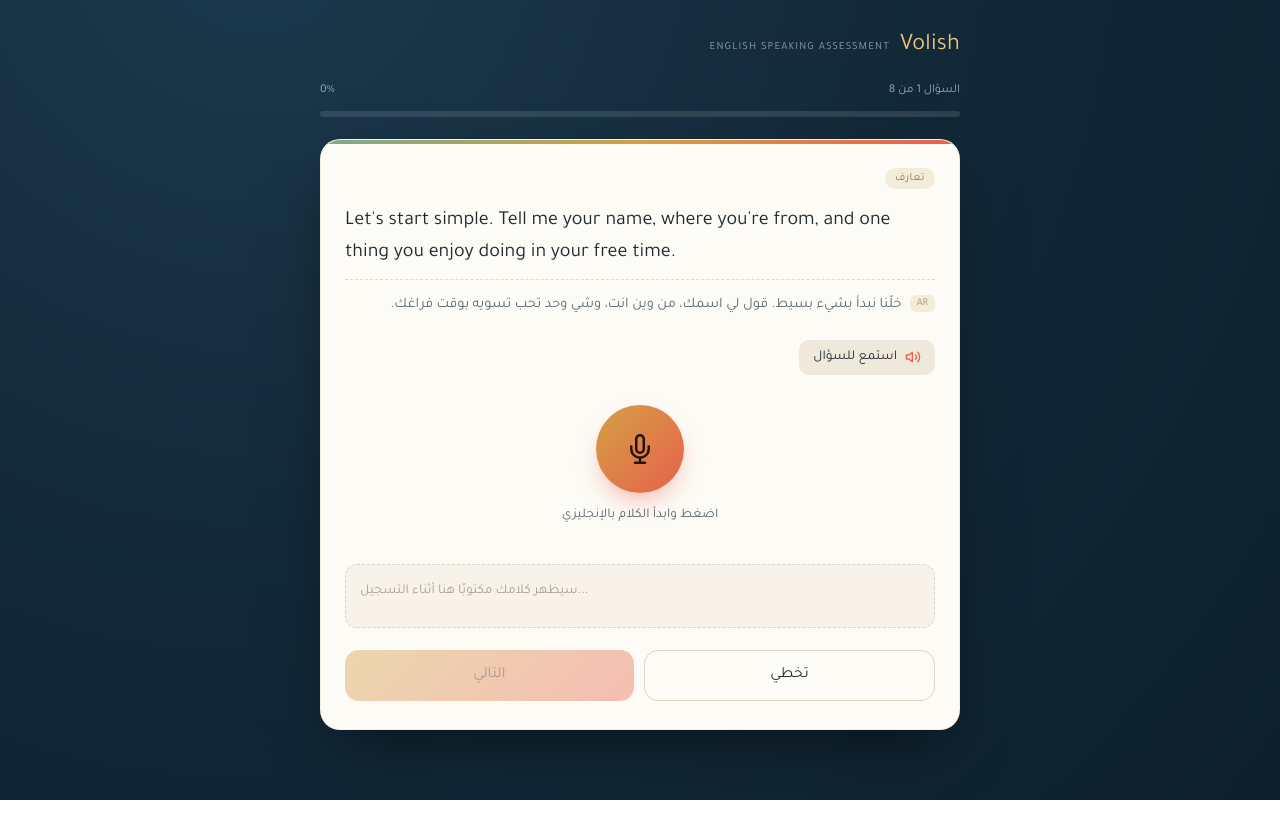
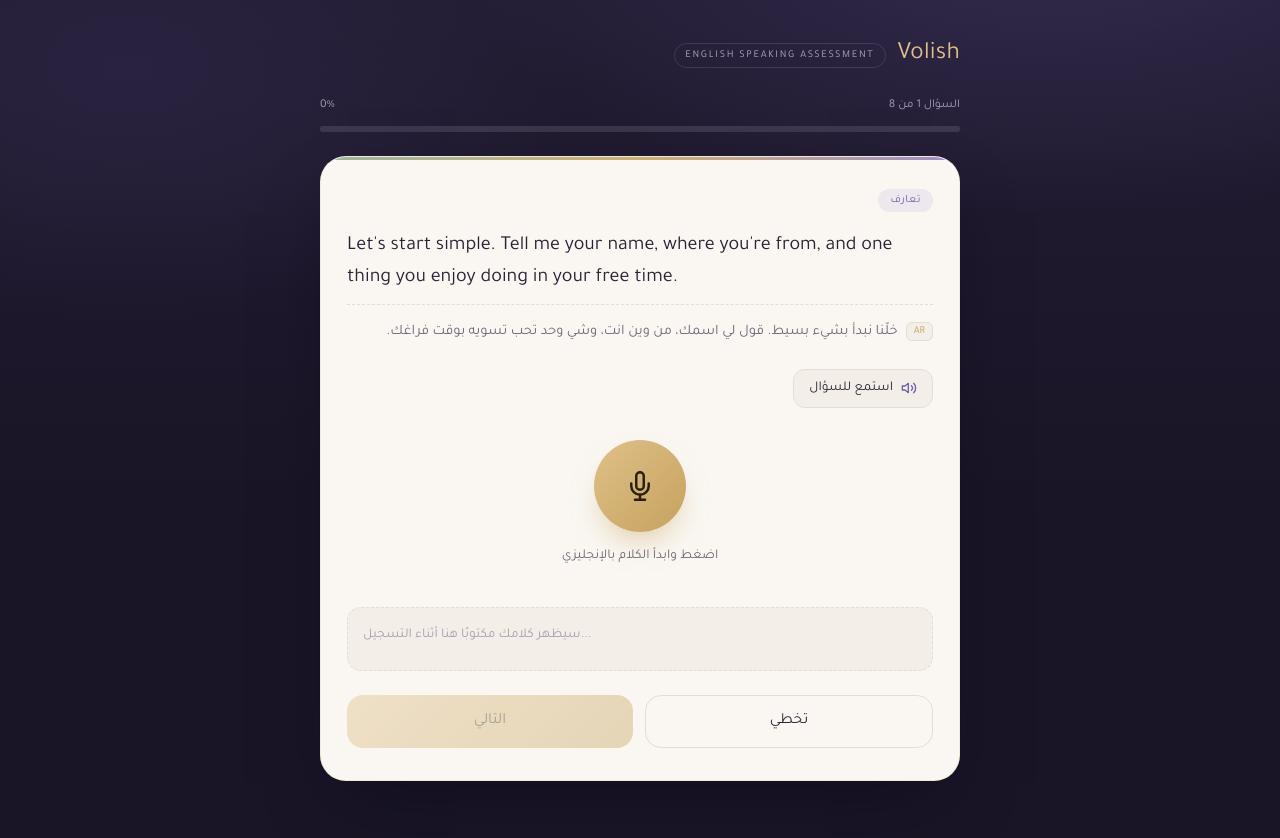
Before and after one commit to zyadfalmutiri-cmd/Volish, a website: page index.html in a window 1280 px wide. Both pictures are taken after a click on the button "ابدأ الاختبار". Before the commit the page ends 800 px from the top, so only its background shows below. Drawn offline with Linux system fonts and the light colour scheme; a web font is replaced by a local one.

Commit message:
Update index.html

```diff
--- a/index.html
+++ b/index.html
@@ -60,17 +60,25 @@
   }
 
   :root{
-    --bg-1:#0D1F2C;
-    --bg-2:#132A3A;
-    --card:#FDFBF6;
-    --ink:#1F2A33;
-    --ink-muted:#5B6B73;
-    --gold:#D4A144;
-    --gold-soft:#E9C275;
-    --coral:#E8604C;
-    --sage:#7FA98A;
-    --offwhite:#F2EEE6;
-    --line:rgba(242,238,230,0.14);
+    /* ===== Volish — Quiet Luxury palette ===== */
+    --bg-1:#191526;        /* deep plum-ink */
+    --bg-2:#221C33;        /* plum */
+    --bg-glow:#332B4D;      /* soft violet glow */
+    --card:#FAF7F2;         /* warm porcelain */
+    --card-tint:#F3EFE8;    /* porcelain tint for insets */
+    --card-tint-2:#EDE8DF;  /* deeper porcelain */
+    --ink:#282234;          /* near-plum ink */
+    --ink-muted:#6E6678;    /* muted ink */
+    --gold:#C6A25E;         /* champagne gold */
+    --gold-soft:#DFC088;    /* soft champagne */
+    --violet:#8B7BC0;       /* calm lavender accent */
+    --violet-deep:#6E5EA6;  /* deeper lavender */
+    --sage:#89A992;         /* calm sage (positive) */
+    --rose:#B57C86;         /* muted dusty rose (attention) */
+    --offwhite:#EFEBF3;     /* light text on dark bg */
+    --muted-on-dark:#A79FB8;/* muted text on dark bg */
+    --line:rgba(239,235,243,0.12);
+    --line-warm:#E4DDD1;    /* hairline on porcelain */
 
     --f-display:'iStoriaHeavy','iStoriaBold','Tajawal',sans-serif;
     --f-heading:'iStoriaBold','iStoriaSemiBold','Tajawal',sans-serif;
@@ -79,124 +87,133 @@
     --f-thin:'iStoriaThin','Tajawal',sans-serif;
   }
   *{box-sizing:border-box;}
-  html,body{margin:0;padding:0;}
+  html,body{margin:0;padding:0;background:var(--bg-1);}
   body{
-    background:radial-gradient(circle at 20% -10%, #1B3A4E 0%, var(--bg-2) 45%, var(--bg-1) 100%);
+    background:
+      radial-gradient(1100px 520px at 82% -8%, var(--bg-glow) 0%, rgba(51,43,77,0) 55%),
+      radial-gradient(900px 500px at 10% 8%, #2A2340 0%, rgba(42,35,64,0) 50%),
+      linear-gradient(180deg, var(--bg-2) 0%, var(--bg-1) 60%);
     min-height:100vh;
     font-family:var(--f-body);
     color:var(--offwhite);
     display:flex;
     justify-content:center;
-    padding:32px 16px 60px;
+    padding:40px 18px 72px;
   }
   .app{width:100%;max-width:640px;}
-  .brand{display:flex;align-items:baseline;gap:10px;margin-bottom:22px;}
-  .brand-mark{font-family:var(--f-display);font-size:24px;color:var(--gold-soft);letter-spacing:.01em;direction:ltr;}
-  .brand-tag{font-family:var(--f-thin);font-size:11px;letter-spacing:.1em;color:#8496A0;text-transform:uppercase;direction:ltr;}
+  .brand{display:flex;align-items:center;gap:12px;margin-bottom:28px;}
+  .brand-mark{font-family:var(--f-display);font-size:25px;color:var(--gold-soft);letter-spacing:.01em;direction:ltr;}
+  .brand-tag{
+    font-family:var(--f-thin);font-size:10.5px;letter-spacing:.16em;color:var(--muted-on-dark);
+    text-transform:uppercase;direction:ltr;padding:5px 10px;border:1px solid var(--line);border-radius:99px;
+  }
 
   .eyebrow{
     font-family:var(--f-thin);
     font-size:12.5px;
-    letter-spacing:.1em;
+    letter-spacing:.12em;
     color:var(--gold-soft);
-    margin-bottom:6px;
-    display:flex;align-items:center;gap:8px;
+    margin-bottom:8px;
+    display:flex;align-items:center;gap:9px;
   }
-  .eyebrow::before{content:'';width:8px;height:8px;border-radius:50%;background:var(--coral);box-shadow:0 0 0 4px rgba(232,96,76,0.18);}
+  .eyebrow::before{content:'';width:7px;height:7px;border-radius:50%;background:var(--violet);box-shadow:0 0 0 4px rgba(139,123,192,0.2);}
   h1{
     font-family:var(--f-heading);
     font-weight:400;
-    font-size:27px;
-    margin:0 0 10px;
+    font-size:29px;
+    margin:0 0 12px;
     color:var(--offwhite);
     line-height:1.4;
+    letter-spacing:.005em;
   }
-  .sub{font-family:var(--f-body);color:#B9C4C9;font-size:15px;line-height:2;margin:0 0 26px;}
+  .sub{font-family:var(--f-body);color:var(--muted-on-dark);font-size:15px;line-height:2;margin:0 0 30px;}
   .card{
     background:var(--card);
     color:var(--ink);
-    border-radius:20px;
-    padding:28px 24px;
-    box-shadow:0 24px 60px -20px rgba(0,0,0,0.55);
+    border-radius:26px;
+    padding:32px 26px;
+    box-shadow:0 30px 70px -28px rgba(12,8,26,0.7), 0 2px 0 rgba(255,255,255,0.6) inset;
     position:relative;
     overflow:hidden;
-    border:1px solid rgba(212,161,68,0.15);
+    border:1px solid rgba(198,162,94,0.16);
   }
   .card::before{
-    content:'';position:absolute;top:0;right:0;left:0;height:4px;
-    background:linear-gradient(90deg,var(--sage),var(--gold),var(--coral));
+    content:'';position:absolute;top:0;right:0;left:0;height:3px;
+    background:linear-gradient(90deg,var(--sage),var(--gold),var(--violet));
+    opacity:.85;
   }
 
   /* ---------- Intro screen ---------- */
-  .feature-list{list-style:none;padding:0;margin:20px 0 26px;display:flex;flex-direction:column;gap:14px;}
-  .feature-list li{display:flex;align-items:flex-start;gap:12px;font-family:var(--f-body);font-size:14.5px;line-height:1.8;color:var(--ink-muted);}
+  .feature-list{list-style:none;padding:0;margin:22px 0 28px;display:flex;flex-direction:column;gap:16px;}
+  .feature-list li{display:flex;align-items:flex-start;gap:13px;font-family:var(--f-body);font-size:14.5px;line-height:1.8;color:var(--ink-muted);}
   .feature-list .dot{
-    flex:none;width:26px;height:26px;border-radius:8px;
+    flex:none;width:28px;height:28px;border-radius:9px;
     display:flex;align-items:center;justify-content:center;
     font-family:var(--f-semibold);font-size:12px;
-    background:#EFE9DC;color:var(--ink);margin-top:1px;
+    background:var(--card-tint);color:var(--gold);border:1px solid var(--line-warm);margin-top:1px;
   }
   .btn{
     appearance:none;border:none;cursor:pointer;
     font-family:var(--f-semibold);font-size:15.5px;
-    padding:15px 22px;border-radius:14px;
-    background:linear-gradient(135deg,var(--gold),var(--coral));
-    color:#241408;width:100%;
-    box-shadow:0 10px 24px -8px rgba(232,96,76,0.55);
-    transition:transform .15s ease, box-shadow .15s ease;
+    padding:16px 22px;border-radius:16px;min-height:52px;
+    background:linear-gradient(135deg,var(--gold-soft),var(--gold));
+    color:#2A2010;width:100%;
+    box-shadow:0 14px 30px -12px rgba(198,162,94,0.6);
+    transition:transform .15s ease, box-shadow .15s ease, filter .15s ease;
     display:inline-flex;align-items:center;justify-content:center;gap:8px;
   }
-  .btn:hover{transform:translateY(-1px);box-shadow:0 14px 28px -8px rgba(232,96,76,0.6);}
+  .btn:hover{transform:translateY(-1px);box-shadow:0 18px 34px -12px rgba(198,162,94,0.7);filter:brightness(1.02);}
   .btn:active{transform:translateY(0);}
   .btn.secondary{
-    background:transparent;color:var(--ink);border:1.5px solid #DED5C2;
+    background:transparent;color:var(--ink);border:1.5px solid var(--line-warm);
     box-shadow:none;font-family:var(--f-body);
   }
+  .btn.secondary:hover{background:var(--card-tint);box-shadow:none;filter:none;}
   .btn:disabled{opacity:.4;cursor:not-allowed;transform:none;box-shadow:none;}
-  .mic-note{font-family:var(--f-thin);font-size:12.5px;color:var(--ink-muted);text-align:center;margin-top:14px;line-height:1.8;}
+  .mic-note{font-family:var(--f-thin);font-size:12.5px;color:var(--ink-muted);text-align:center;margin-top:16px;line-height:1.8;}
 
   /* ---------- Progress ---------- */
-  .progress-wrap{display:flex;align-items:center;justify-content:space-between;margin-bottom:14px;font-family:var(--f-thin);font-size:12px;color:#9BAAB1;}
-  .progress-bar{height:6px;border-radius:99px;background:rgba(242,238,230,0.12);overflow:hidden;margin-bottom:22px;}
-  .progress-fill{height:100%;background:linear-gradient(90deg,var(--sage),var(--gold));transition:width .5s ease;}
+  .progress-wrap{display:flex;align-items:center;justify-content:space-between;margin-bottom:14px;font-family:var(--f-thin);font-size:12px;color:var(--muted-on-dark);}
+  .progress-bar{height:6px;border-radius:99px;background:rgba(239,235,243,0.12);overflow:hidden;margin-bottom:24px;}
+  .progress-fill{height:100%;background:linear-gradient(90deg,var(--violet),var(--gold));transition:width .5s ease;}
 
   /* ---------- Question card ---------- */
   .qtag{
     display:inline-flex;align-items:center;gap:6px;
-    font-family:var(--f-semibold);font-size:11px;letter-spacing:.04em;
-    color:#8C7B4E;background:#F3ECD9;padding:4px 10px;border-radius:99px;margin-bottom:16px;
+    font-family:var(--f-semibold);font-size:11px;letter-spacing:.05em;
+    color:var(--violet-deep);background:rgba(139,123,192,0.12);padding:5px 12px;border-radius:99px;margin-bottom:18px;
   }
   .question-en{
     font-family:var(--f-body);font-size:20px;line-height:1.6;color:var(--ink);
     direction:ltr;text-align:left;margin:0 0 10px;
   }
-  .question-ar-wrap{display:flex;align-items:flex-start;gap:8px;margin:0 0 20px;padding-top:12px;border-top:1px dashed #E3DBC9;}
+  .question-ar-wrap{display:flex;align-items:flex-start;gap:8px;margin:0 0 22px;padding-top:14px;border-top:1px dashed var(--line-warm);}
   .ar-badge{
-    flex:none;font-family:var(--f-thin);font-size:10.5px;color:#A8996B;
-    background:#F3ECD9;border-radius:6px;padding:2px 7px;margin-top:3px;
+    flex:none;font-family:var(--f-thin);font-size:10.5px;color:var(--gold);
+    background:var(--card-tint);border:1px solid var(--line-warm);border-radius:6px;padding:2px 7px;margin-top:3px;
   }
   .question-ar{font-family:var(--f-body);font-size:14.5px;line-height:1.9;color:var(--ink-muted);margin:0;}
 
-  .question-img{width:100%;border-radius:14px;margin-bottom:18px;display:block;object-fit:cover;max-height:250px;}
+  .question-img{width:100%;border-radius:16px;margin-bottom:20px;display:block;object-fit:cover;max-height:250px;}
   .listen-btn{
     display:inline-flex;align-items:center;gap:8px;
-    background:#EFE9DC;border:none;border-radius:10px;padding:9px 14px;
+    background:var(--card-tint);border:1px solid var(--line-warm);border-radius:12px;padding:10px 15px;
     font-family:var(--f-semibold);font-size:13.5px;color:var(--ink);
-    cursor:pointer;margin-bottom:22px;
+    cursor:pointer;margin-bottom:24px;transition:background .15s ease;
   }
-  .listen-btn:hover{background:#E7DFCC;}
-  .listen-btn svg{color:var(--coral);}
+  .listen-btn:hover{background:var(--card-tint-2);}
+  .listen-btn svg{color:var(--violet-deep);}
 
   .rec-zone{display:flex;flex-direction:column;align-items:center;padding:8px 0 4px;}
   .mic-btn{
-    position:relative;width:88px;height:88px;border-radius:50%;border:none;cursor:pointer;
-    background:linear-gradient(135deg,var(--gold),var(--coral));
-    display:flex;align-items:center;justify-content:center;color:#241408;
-    box-shadow:0 12px 26px -8px rgba(232,96,76,0.5);
+    position:relative;width:92px;height:92px;border-radius:50%;border:none;cursor:pointer;
+    background:linear-gradient(135deg,var(--gold-soft),var(--gold));
+    display:flex;align-items:center;justify-content:center;color:#2A2010;
+    box-shadow:0 16px 30px -10px rgba(198,162,94,0.55);
   }
-  .mic-btn.recording{background:linear-gradient(135deg,var(--coral),#B93E2F);color:#FDFBF6;}
+  .mic-btn.recording{background:linear-gradient(135deg,var(--violet),var(--violet-deep));color:#FBF9FF;box-shadow:0 16px 30px -10px rgba(110,94,166,0.6);}
   .mic-btn .ring{
-    position:absolute;inset:-10px;border-radius:50%;border:2px solid var(--coral);
+    position:absolute;inset:-10px;border-radius:50%;border:2px solid var(--violet);
     opacity:0;
   }
   .mic-btn.recording .ring{animation:pulse 1.6s ease-out infinite;}
@@ -206,26 +223,26 @@
     0%{opacity:.55;transform:scale(1);}
     100%{opacity:0;transform:scale(1.55);}
   }
-  .mic-label{margin-top:14px;font-family:var(--f-body);font-size:13.5px;color:var(--ink-muted);}
-  .timer{font-family:var(--f-thin);font-size:13px;color:var(--coral);margin-top:4px;min-height:18px;}
+  .mic-label{margin-top:16px;font-family:var(--f-body);font-size:13.5px;color:var(--ink-muted);}
+  .timer{font-family:var(--f-thin);font-size:13px;color:var(--violet-deep);margin-top:4px;min-height:18px;}
 
   .live-transcript{
-    width:100%;margin-top:18px;min-height:64px;
-    background:#F7F3EA;border:1.5px dashed #DED5C2;border-radius:12px;
-    padding:14px;font-family:var(--f-body);font-size:13.5px;
+    width:100%;margin-top:20px;min-height:64px;
+    background:var(--card-tint);border:1.5px dashed var(--line-warm);border-radius:14px;
+    padding:15px;font-family:var(--f-body);font-size:13.5px;
     color:var(--ink);direction:ltr;text-align:left;line-height:1.8;white-space:pre-wrap;
   }
-  .live-transcript.empty{color:#A8A196;}
-  .row-btns{display:flex;gap:10px;margin-top:18px;}
+  .live-transcript.empty{color:#A79FB0;}
+  .row-btns{display:flex;gap:12px;margin-top:20px;}
   .row-btns .btn{width:auto;flex:1;}
   .warn{
-    background:#FBEFE8;border:1px solid #EAD2C2;color:#8A4E2E;
-    font-family:var(--f-body);font-size:12.5px;padding:12px 14px;border-radius:10px;margin-bottom:16px;line-height:1.8;
+    background:rgba(181,124,134,0.1);border:1px solid rgba(181,124,134,0.35);color:#8C4E5A;
+    font-family:var(--f-body);font-size:12.5px;padding:13px 15px;border-radius:12px;margin-bottom:16px;line-height:1.8;
   }
 
   /* ---------- Loading / results ---------- */
   .loading-wrap{display:flex;flex-direction:column;align-items:center;padding:30px 10px;}
-  .spinner{width:54px;height:54px;border-radius:50%;border:4px solid #EFE9DC;border-top-color:var(--coral);animation:spin 1s linear infinite;margin-bottom:18px;}
+  .spinner{width:54px;height:54px;border-radius:50%;border:4px solid var(--card-tint-2);border-top-color:var(--violet);animation:spin 1s linear infinite;margin-bottom:18px;}
   @keyframes spin{to{transform:rotate(360deg);}}
   .loading-wrap p{font-family:var(--f-body);font-size:14px;color:var(--ink-muted);}
 
@@ -233,12 +250,12 @@
   .gauge{
     width:260px;height:132px;border-radius:130px 130px 4px 4px;position:relative;overflow:hidden;
     background:conic-gradient(from 270deg at 50% 100%,
-      #6E9FB0 0deg, #6E9FB0 30deg,
-      #7FA98A 30deg, #7FA98A 60deg,
-      #C9B25A 60deg, #C9B25A 90deg,
-      #D4A144 90deg, #D4A144 120deg,
-      #DE7B4B 120deg, #DE7B4B 150deg,
-      #E8604C 150deg, #E8604C 180deg);
+      #7FA0C4 0deg, #7FA0C4 30deg,
+      #89A992 30deg, #89A992 60deg,
+      #C9B888 60deg, #C9B888 90deg,
+      #C6A25E 90deg, #C6A25E 120deg,
+      #A98FC0 120deg, #A98FC0 150deg,
+      #6E5EA6 150deg, #6E5EA6 180deg);
   }
   .gauge::after{
     content:'';position:absolute;left:50%;bottom:0;width:190px;height:96px;
@@ -251,26 +268,26 @@
   }
   .needle::after{content:'';position:absolute;bottom:-7px;left:50%;transform:translateX(-50%);width:14px;height:14px;background:var(--ink);border-radius:50%;}
   .gauge-labels{display:flex;justify-content:space-between;width:260px;margin-top:6px;font-family:var(--f-thin);font-size:10.5px;color:var(--ink-muted);padding:0 4px;}
-  .level-big{font-family:var(--f-display);font-size:42px;color:var(--ink);margin:10px 0 2px;}
-  .level-name{font-family:var(--f-body);font-size:14.5px;color:var(--ink-muted);margin-bottom:22px;}
+  .level-big{font-family:var(--f-display);font-size:44px;color:var(--ink);margin:12px 0 2px;}
+  .level-name{font-family:var(--f-body);font-size:14.5px;color:var(--ink-muted);margin-bottom:24px;}
 
   .section-title{
-    font-family:var(--f-semibold);font-size:13.5px;color:var(--ink);margin:22px 0 10px;
+    font-family:var(--f-semibold);font-size:13.5px;color:var(--ink);margin:24px 0 10px;
     display:flex;align-items:center;gap:8px;
   }
   .section-title .bar{width:4px;height:14px;border-radius:2px;background:var(--gold);}
   ul.plain{margin:0;padding-right:18px;}
   ul.plain li{font-family:var(--f-body);font-size:14px;line-height:1.9;color:var(--ink-muted);margin-bottom:4px;}
-  .summary-box{font-family:var(--f-body);font-size:14.5px;line-height:1.9;color:var(--ink);background:#F7F3EA;border-radius:12px;padding:14px 16px;}
+  .summary-box{font-family:var(--f-body);font-size:14.5px;line-height:1.9;color:var(--ink);background:var(--card-tint);border:1px solid var(--line-warm);border-radius:14px;padding:15px 17px;}
 
   .correction-row{
-    display:flex;flex-direction:column;gap:4px;padding:12px 14px;
-    background:#F7F3EA;border-radius:10px;margin-bottom:8px;
+    display:flex;flex-direction:column;gap:4px;padding:13px 15px;
+    background:var(--card-tint);border:1px solid var(--line-warm);border-radius:12px;margin-bottom:8px;
   }
-  .correction-row .orig{font-family:var(--f-body);font-size:12.5px;color:#B24A3B;direction:ltr;text-align:left;text-decoration:line-through;opacity:.8;}
-  .correction-row .fixed{font-family:var(--f-body);font-size:12.5px;color:#3E7A52;direction:ltr;text-align:left;}
+  .correction-row .orig{font-family:var(--f-body);font-size:12.5px;color:var(--rose);direction:ltr;text-align:left;text-decoration:line-through;opacity:.85;}
+  .correction-row .fixed{font-family:var(--f-body);font-size:12.5px;color:#4A7D5C;direction:ltr;text-align:left;}
 
-  .footer-note{font-family:var(--f-thin);text-align:center;color:#7C8A90;font-size:12px;margin-top:22px;line-height:1.9;}
+  .footer-note{font-family:var(--f-thin);text-align:center;color:var(--muted-on-dark);font-size:12px;margin-top:24px;line-height:1.9;}
   .hidden{display:none !important;}
 </style>
 </head>
```
